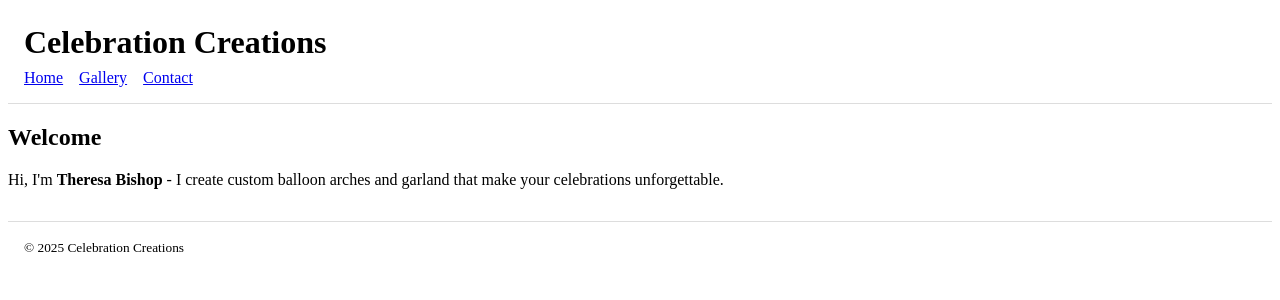
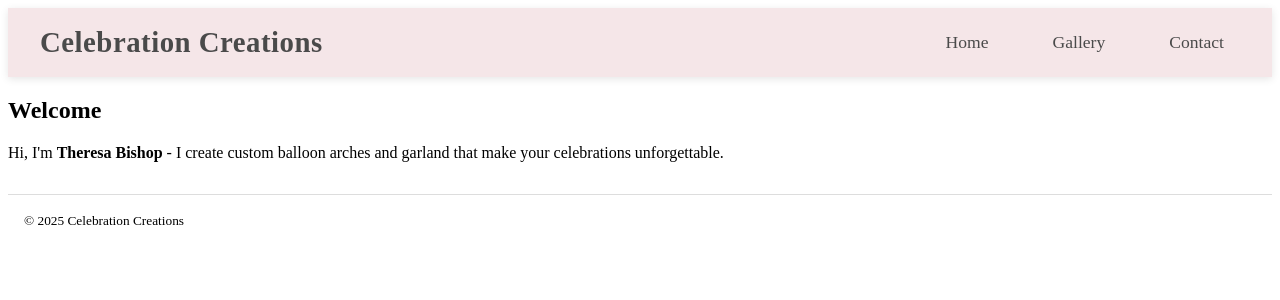
Before and after one commit to Zyncster/celebration-creations, a React (Vite) app: page / in a window 1280 px wide. Shown: the top 300 px of the page. Built offline with nearby package versions, Linux system fonts and the light colour scheme.

Commit message:
Created css files for compoonents and pages; styled navbar

```diff
--- /dev/null
+++ b/src/components/Header.css
@@ -0,0 +1,49 @@
+.header {
+    background-color: #f5e6e8;
+    padding: 1rem 2rem;
+    box-shadow: 0 2px 8px rgba(0, 0, 0, 0.1);
+}
+
+.header-content {
+    max-width: 1200px;
+    margin: 0 auto;
+    display: flex;
+    justify-content: space-between;
+    align-items: center;
+    flex-wrap: wrap;
+    gap: 1rem;
+}
+
+.logo {
+    margin: 0;
+    color: #4a4a4a;
+    font-size: 1.8rem;
+    font-weight: 600;
+    letter-spacing: 0.5px;
+}
+
+.nav {
+    display: flex;
+    gap: 2rem;
+    align-items: center;
+}
+
+.nav-link {
+    color: #4a4a4a;
+    text-decoration: none;
+    font-size: 1.1rem;
+    font-weight: 500;
+    padding: 0.5rem 1rem;
+    border-radius: 6px;
+    transition: all 0.3s ease;
+    position: relative;
+}
+
+.nav-link:hover {
+    background-color: #e8d4d7;
+    transform: translateY(-2px);
+}
+
+.nav-link:active {
+    transform: translateY(0);
+}
--- a/src/components/Header.jsx
+++ b/src/components/Header.jsx
@@ -1,14 +1,17 @@
 import { Link } from 'react-router-dom';
+import './Header.css';
 
 export default function Header() {
     return (
-        <header style={{ padding: "1rem", borderBottom: "1px solid #ddd" }}>
-            <h1 style={{ margin: 0 }}>Celebration Creations</h1>
-            <nav style={{ marginTop: "0.5rem" }}>
-                <Link to="/" style={{ marginRight: "1rem" }}>Home</Link>
-                <Link to="/gallery" style={{ marginRight: "1rem" }}>Gallery</Link>
-                <Link to="/contact">Contact</Link>
-            </nav>
+        <header className="header">
+            <div className="header-content">
+                <h1 className="logo">Celebration Creations</h1>
+                <nav className="nav">
+                    <Link to="/" className="nav-link">Home</Link>
+                    <Link to="/gallery" className="nav-link">Gallery</Link>
+                    <Link to="/contact" className="nav-link">Contact</Link>
+                </nav>
+            </div>
         </header>
     );
 }
```
Also changed, not shown: src/components/Footer.css (added), src/pages/Contact.css (added), src/pages/Gallery.css (added), src/pages/Home.css (added).
